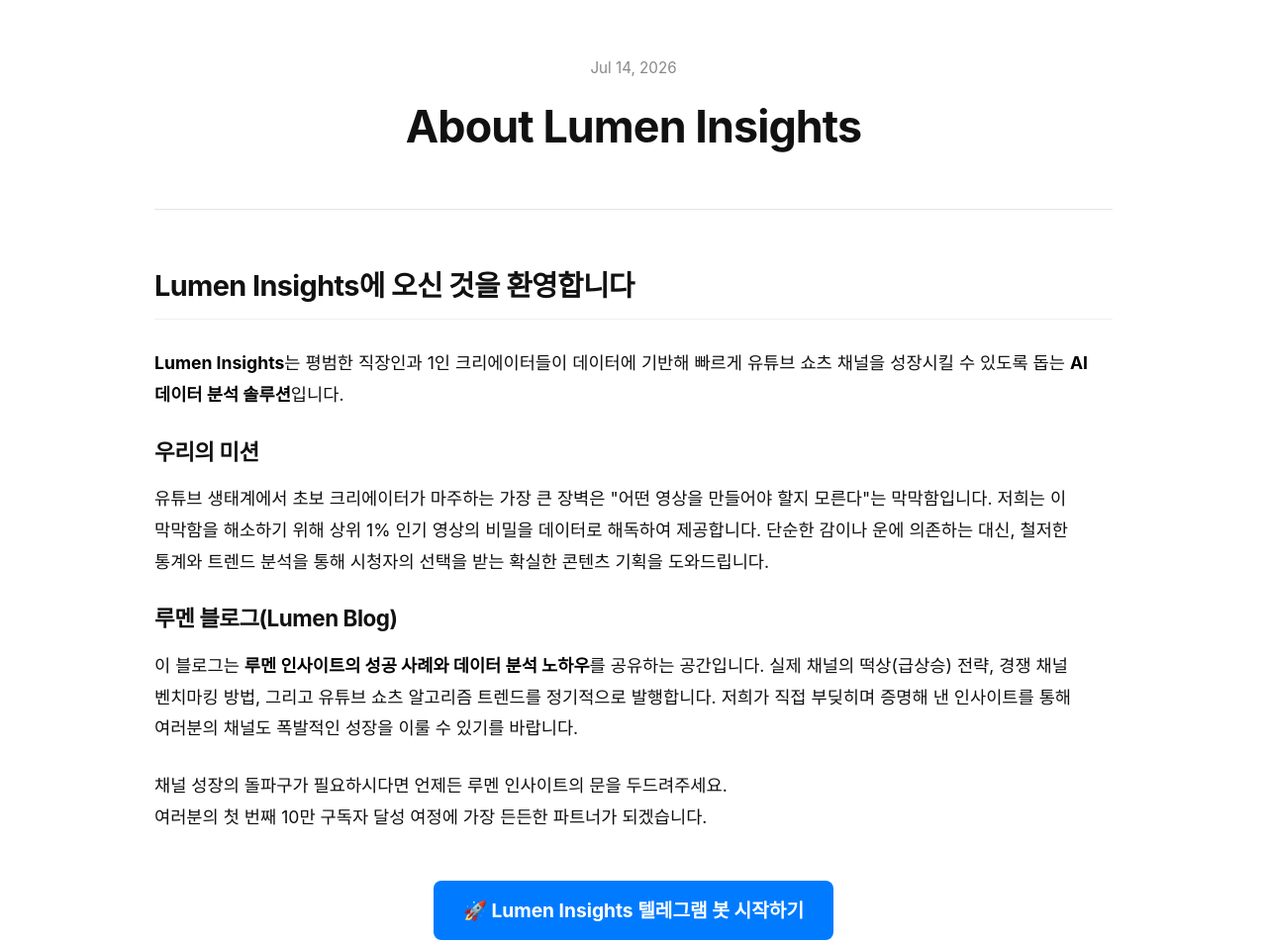
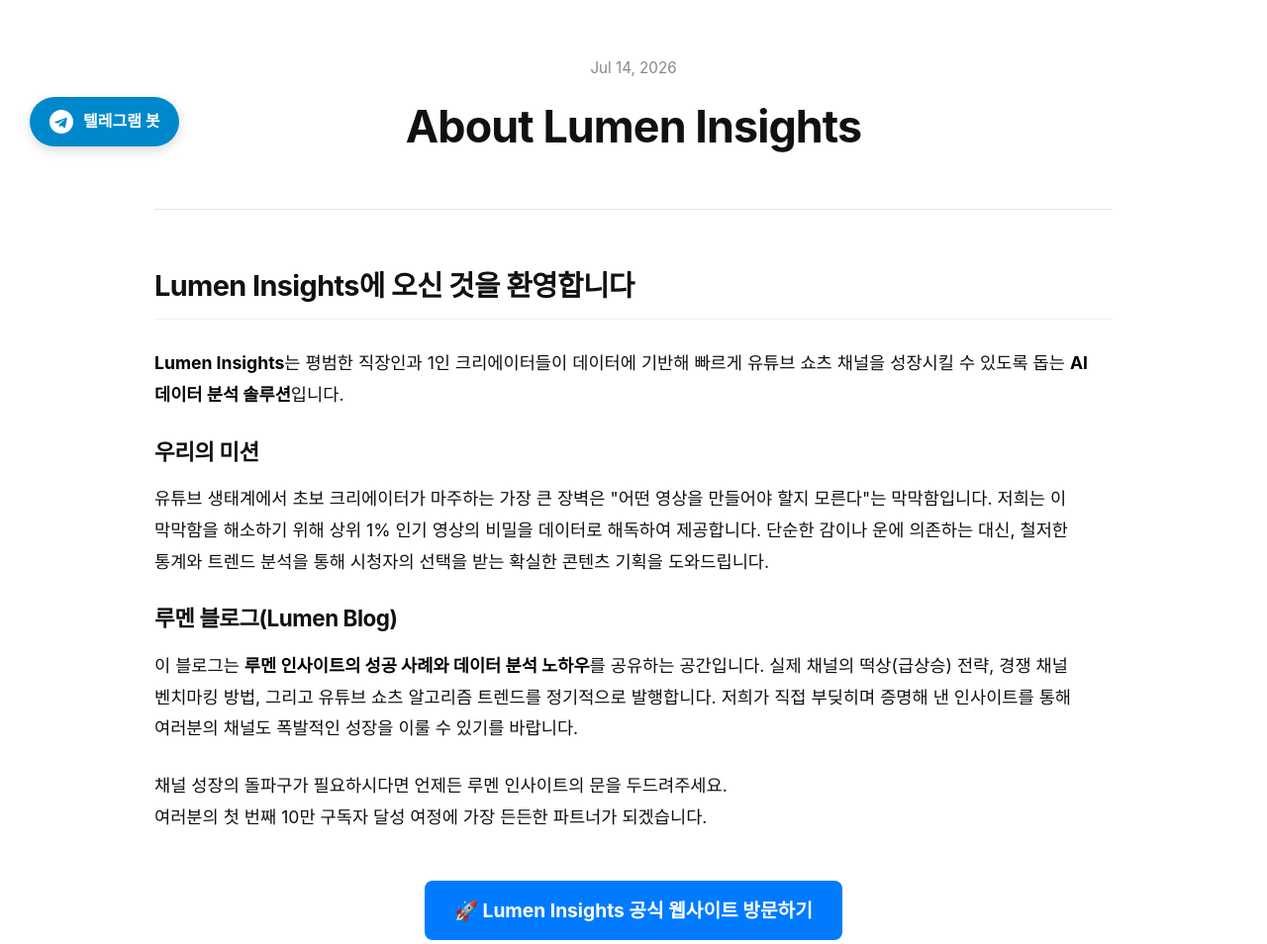
Before and after one commit to pandragun-sudo/Lumen-blog, an Astro site: page /about in a window 1280 px wide. Shown: the part 622-1576 px from the top of the page at 99% size. Built offline with nearby package versions, Linux system fonts and the light colour scheme; Astro itself is replaced by a stand-in of ours; a web font is replaced by a local one.

Commit message:
feat: add floating telegram button and update about page CTA link

```diff
--- a/src/components/Footer.astro
+++ b/src/components/Footer.astro
@@ -6,6 +6,14 @@
 	<div class="footer-content">
 		&copy; {today.getFullYear()} Lumen Insights. All rights reserved.
 	</div>
+
+	<!-- Floating Telegram Bot Button -->
+	<a href="https://t.me/LumenInsightsBot" target="_blank" rel="noopener noreferrer" class="floating-tg-btn">
+		<svg viewBox="0 0 24 24" width="24" height="24" fill="currentColor">
+			<path d="M12 0C5.373 0 0 5.373 0 12s5.373 12 12 12 12-5.373 12-12S18.627 0 12 0zm5.894 8.221l-1.97 9.28c-.145.658-.537.818-1.084.508l-3-2.21-1.446 1.394c-.14.18-.357.223-.548.223l.188-2.85 5.18-4.686c.223-.195-.054-.282-.346-.09l-6.405 4.032-2.76-.865c-.6-.195-.622-.6.125-.89l10.736-4.13c.49-.18.91.135.75.908z"/>
+		</svg>
+		<span>텔레그램 봇</span>
+	</a>
 </footer>
 <style>
 	footer {
@@ -21,4 +29,29 @@
 		margin: 0 auto;
 		font-size: 0.9em;
 	}
+
+	.floating-tg-btn {
+		position: fixed;
+		bottom: 30px;
+		left: 30px;
+		background-color: #0088cc;
+		color: white;
+		padding: 12px 20px;
+		border-radius: 50px;
+		display: flex;
+		align-items: center;
+		gap: 10px;
+		text-decoration: none;
+		font-weight: bold;
+		box-shadow: 0 4px 12px rgba(0, 0, 0, 0.15);
+		z-index: 1000;
+		transition: transform 0.2s ease, box-shadow 0.2s ease;
+	}
+	.floating-tg-btn:hover {
+		transform: translateY(-3px);
+		box-shadow: 0 6px 16px rgba(0, 0, 0, 0.2);
+	}
+	.floating-tg-btn svg {
+		flex-shrink: 0;
+	}
 </style>
--- a/src/pages/about.astro
+++ b/src/pages/about.astro
@@ -34,8 +34,8 @@
 	</p>
 
 	<div style="text-align: center; margin-top: 3rem;">
-		<a href="https://t.me/LumenInsightsBot" target="_blank" rel="noopener noreferrer" style="display: inline-block; padding: 15px 30px; background-color: #007bff; color: white; text-decoration: none; border-radius: 8px; font-weight: bold; font-size: 1.2rem; transition: background-color 0.2s ease;">
-			🚀 Lumen Insights 텔레그램 봇 시작하기
+		<a href="https://lumen-insights.com" target="_blank" rel="noopener noreferrer" style="display: inline-block; padding: 15px 30px; background-color: #007bff; color: white; text-decoration: none; border-radius: 8px; font-weight: bold; font-size: 1.2rem; transition: background-color 0.2s ease;">
+			🚀 Lumen Insights 공식 웹사이트 방문하기
 		</a>
 	</div>
 </Layout>
```
